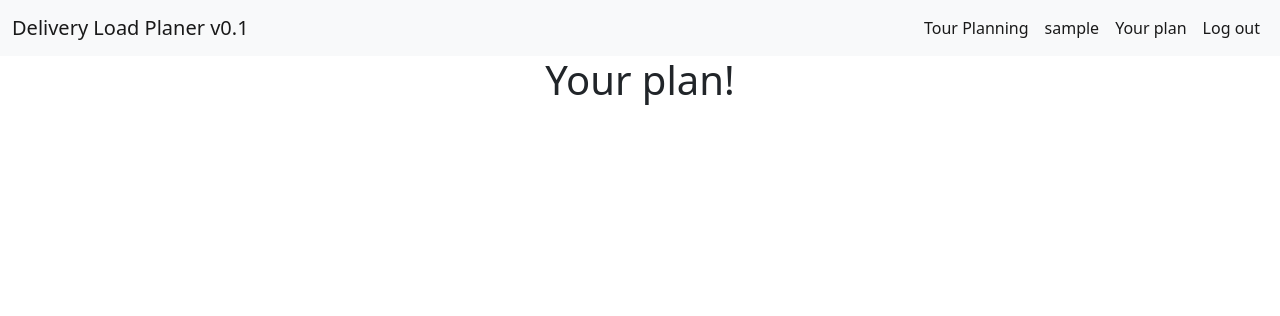
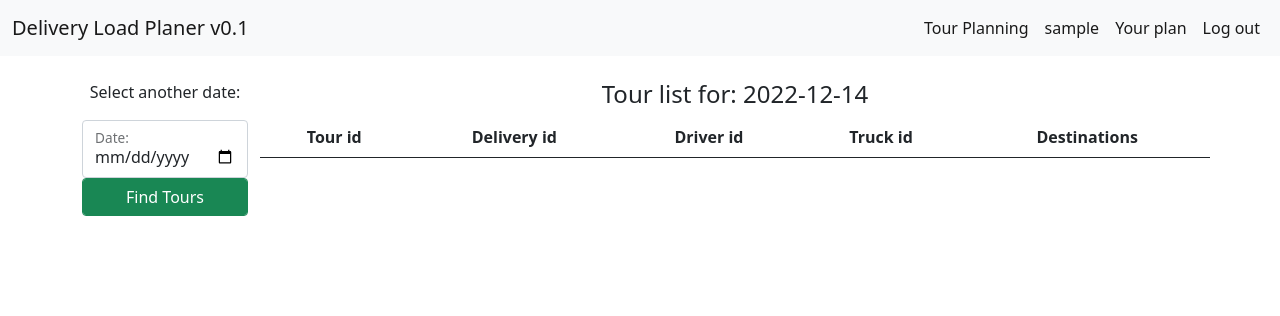
Before and after one commit to Laacis/delivery_load_planer, a Django app: page /your_plan in a window 1280 px wide. Shown: the top 316 px of the page. Run offline with Django 4.2, Linux system fonts and the light colour scheme; the visitor is signed in with stand-in values (Sample User, id 1); data comes from the database, SQL or seed files in the repository; lists and menus that the app fills with data are empty.

Commit message:
your_plan page now display a tour of the requesting driver, get_tour_list api was teworked to return only JSON containing tour where the requesting user id match as Driver.driver_id. Your plan page is using tourload.js used for Tour planing aswell

```diff
--- a/load_planer/templates/load_planer/your_plan.html
+++ b/load_planer/templates/load_planer/your_plan.html
@@ -3,7 +3,43 @@
 
 {% block body %}
 
-    <div class="container text-center">
-        <h1> Your plan!</h1>
+    <div class="container text-center" >
+        <div class="row row-cols-4" id="top_nav_row"></div>
+        <br>
+        <div class="row">
+            <div class="col-2 col-md-2" id="sidebar_left">
+                <div class="row">
+                    <div class="col-sm">
+                        <div class="form-floating">
+                            <div  id="new_tour_button_field">
+                                <p>Select another date:</p>
+                            </div>
+                        </div>
+                    </div>
+                </div>
+                <div class="row">
+                    <div class="col-md">
+                        <div class="form-floating" id="view_tours_input_field">
+                        </div>
+                    </div>
+                </div>
+                <div class="row">
+                    <div class="col-md">
+                        <div  id="view_tours_button_field">
+                        </div>
+                    </div>
+                </div>
+            </div>
+            <div class="col-md-10" id="'main_div_right">
+
+                <div class="row" id="tour_display_list">
+                </div>
+            </div>
+        </div>
     </div>
 {% endblock %}
+
+{% block script %}
+    <script src="{% static 'load_planer/tourview.js' %}" type="text/javascript"></script>
+
+{% endblock %}
--- a/load_planer/views.py
+++ b/load_planer/views.py
@@ -705,13 +705,17 @@ def get_tour_list(request, date):
     """
     if (is_req_driver(request) or is_req_planner(request)):
         try:
-            tour_list = Tour.objects.filter(exec_date = date)
+            if (is_req_driver(request)):
+                driver_id = Driver.objects.get(username=request.user.id).driver_id
+                tour_list = Tour.objects.filter(exec_date = date, driver_id = driver_id)
+            else:
+                tour_list = Tour.objects.filter(exec_date = date)
             result = []
             for x in tour_list:
                 result.append(x.serialize())
             return JsonResponse(result, safe=False)
         except:
-            return JsonResponse({"message":f"couldn't find Tour for: {date}"})
+            return JsonResponse({"message":f"couldn't find Tour for: { Tour.objects.filter(exec_date = date).driver_id.driver_id.first()}"})
     else:
         return JsonResponse({'error':"You are not Driver nor Planner!"})
 
```
Also changed, not shown: load_planer/static/load_planer/tourload.js (+0 -18 lines).
